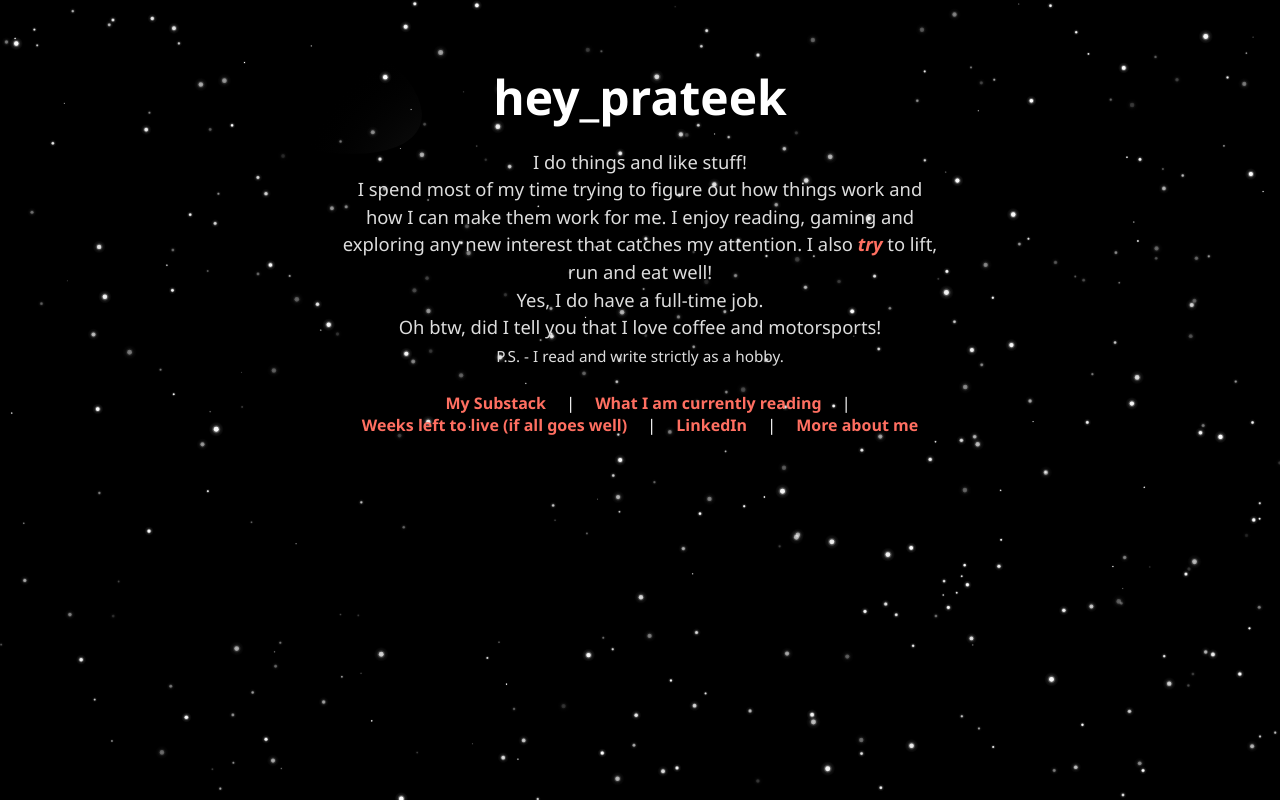
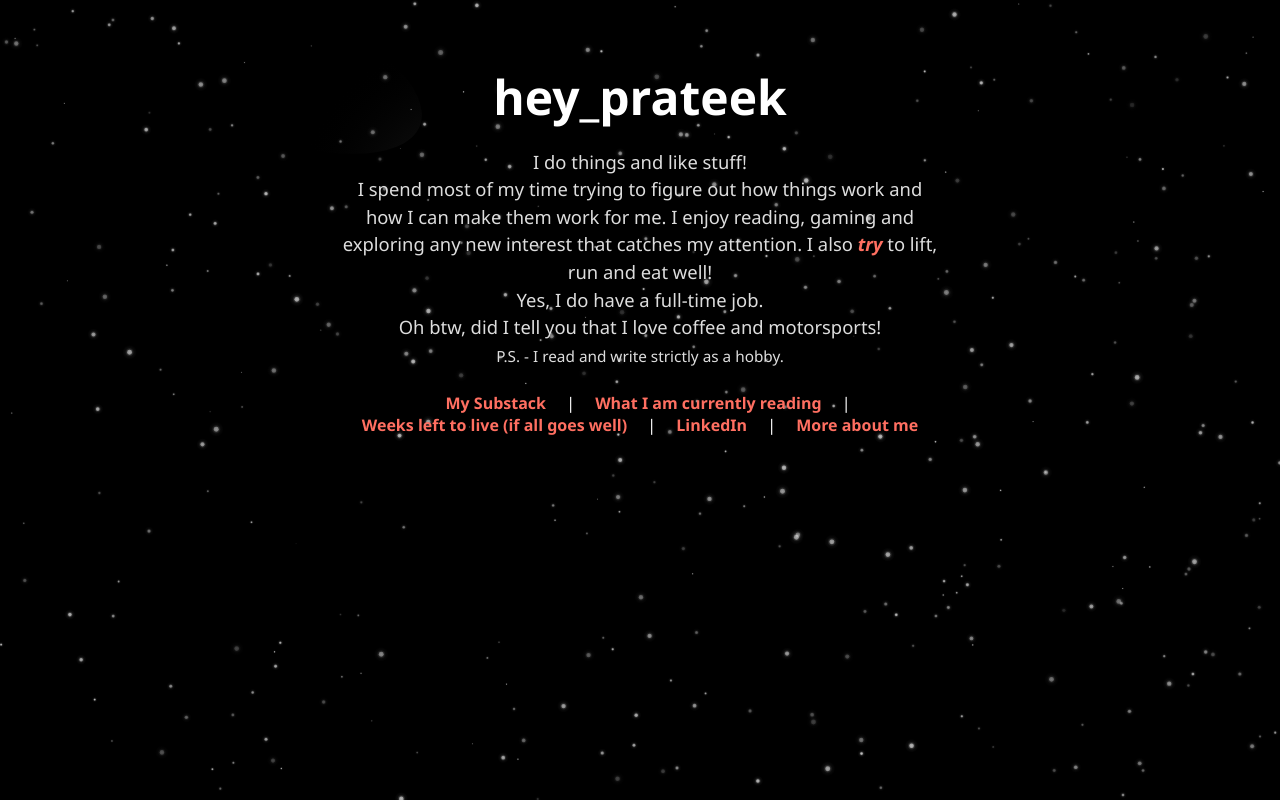
Before and after one commit to heyprateek46/hey_prateek_website, a plain HTML site: page index.html in a window 1280 px wide. Drawn offline with Linux system fonts and the light colour scheme.

Commit message:
index.html

```diff
--- a/index.html
+++ b/index.html
@@ -94,7 +94,9 @@
   const ctx = canvas.getContext("2d");
   let stars = [];
   let galaxies = [];
-  const starCount = 400;
+  // Fewer stars on small screens, more on desktop
+  const isMobile = window.innerWidth < 768;
+  const starCount = isMobile ? 150 : 400;
   const galaxyCount = 4;
 
   function randomRange(min, max) {
@@ -105,8 +107,9 @@
     this.x = Math.random() * window.innerWidth;
     this.y = Math.random() * window.innerHeight;
     this.radius = randomRange(0.4, 2.5);
-    this.alpha = randomRange(0.1, 1);
-    this.delta = randomRange(0.01, 0.03); // faster twinkle
+    // Dimmer stars so text is clearer
+    this.alpha = randomRange(0.1, 0.5);
+    this.delta = randomRange(0.005, 0.02);
     this.glowRadius = this.radius * 3;
   }
 
@@ -135,7 +138,7 @@
 
   Star.prototype.update = function () {
     this.alpha += this.delta;
-    if (this.alpha <= 0.1 || this.alpha >= 1) {
+    if (this.alpha <= 0.1 || this.alpha >= 0.5) {
       this.delta = -this.delta;
     }
   };
@@ -228,5 +231,6 @@
   animate();
 </script>
 
+
 </body>
 </html>
```
